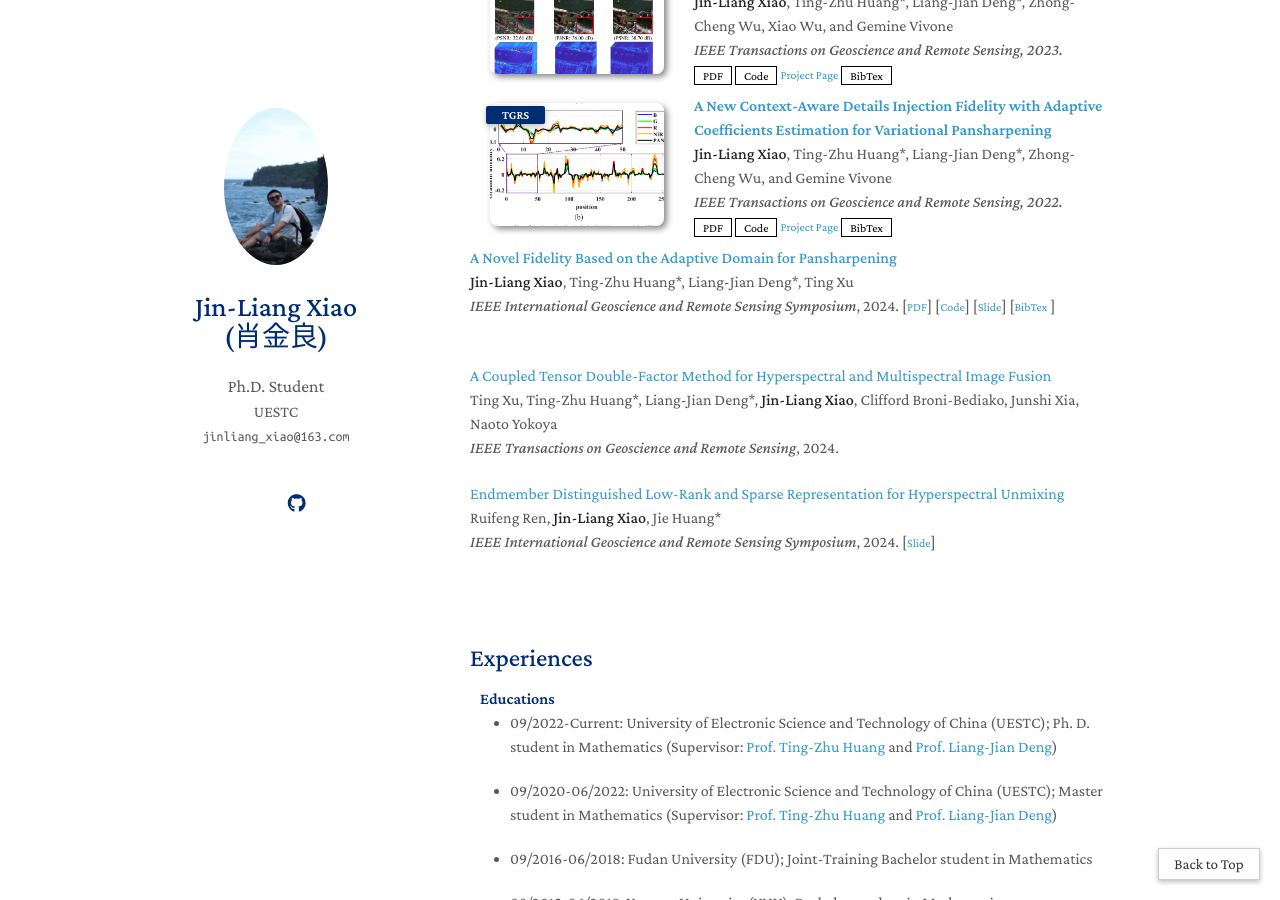
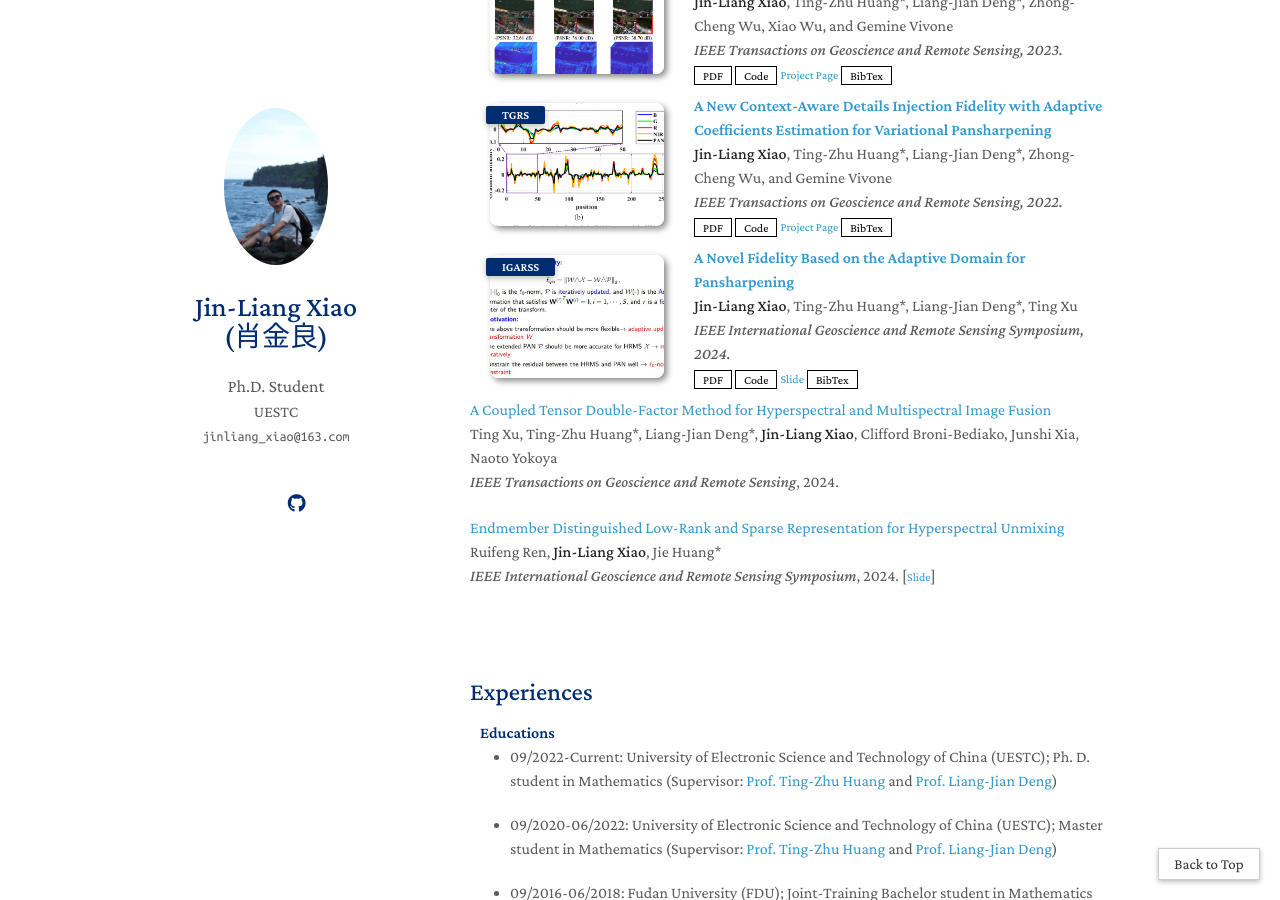
Before and after one commit to Jin-liangXiao/Jin-liangXiao.github.io, a Jekyll site: the page built from index.md, in a window 1280 px wide and 900 px high, scrolled down 1011 px. Built offline with Jekyll 4.4.1, drawn with Linux system fonts in a browser that asks for light colours; nearby versions of some CDN libraries; a style sheet for code colours, icons or effects is not loaded; our own code applies the rules of GitHub Pages for plain Markdown files.

Commit message:
Update publications.md

```diff
--- a/_includes/publications.md
+++ b/_includes/publications.md
@@ -142,6 +142,26 @@
 
 
 
+<li>
+<div class="pub-row">
+  <div class="col-sm-3 abbr" style="position: relative;padding-right: 15px;padding-left: 15px;">
+    <img src="assets/img/igarss24.jpg" width="200px" class="teaser img-fluid z-depth-1" style="width=100;height=30%">
+            <abbr class="badge">IGARSS</abbr>
+  </div>
+  <div class="col-sm-9" style="position: relative;padding-right: 15px;padding-left: 20px;">
+      <div class="title"><a href="https://ieeexplore.ieee.org/abstract/document/10642508">A Novel Fidelity Based on the Adaptive Domain for Pansharpening</a></div>
+      <div class="author"><strong>Jin-Liang Xiao</strong>, Ting-Zhu Huang*, Liang-Jian Deng*, Ting Xu</div>
+      <div class="periodical"><em>IEEE International Geoscience and Remote Sensing Symposium, 2024.</em>
+      </div>
+    <div class="links">
+      <a href="assets/PDF/igarss-24.pdf" class="btn btn-sm z-depth-0" role="button" target="_blank" style="font-size:12px;">PDF</a>
+      <a href="" class="btn btn-sm z-depth-0" role="button" target="_blank" style="font-size:12px;">Code</a>
+      <a href="assets/PDF/pan_igarss.pdf" style="font-size:12px;">Slide</a>
+      <a href="https://dblp.org/rec/conf/igarss/XiaoHDX24.html?view=bibtex" class="btn btn-sm z-depth-0" role="button" target="_blank" style="font-size:12px;">BibTex</a>
+    </div>
+  </div>
+</div>
+</li>
 
 
 
@@ -149,16 +169,6 @@
 
 
 
-  <li>
-    <p><strong><a href="https://ieeexplore.ieee.org/abstract/document/10642508">A Novel Fidelity Based on the Adaptive Domain for Pansharpening</a></strong> <br />
-<strong>Jin-Liang Xiao</strong>, Ting-Zhu Huang*, Liang-Jian Deng*, Ting Xu <br />
-<em>IEEE International Geoscience and Remote Sensing Symposium</em>, 2024.
-      [<a href="assets/PDF/igarss-24.pdf" class="btn btn-sm z-depth-0" role="button" target="_blank" style="font-size:12px;">PDF</a>]
-      [<a href="" class="btn btn-sm z-depth-0" role="button" target="_blank" style="font-size:12px;">Code</a>]
-      [<a href="assets/PDF/pan_igarss.pdf" style="font-size:12px;">Slide</a>]
-      [<a href="" class="btn btn-sm z-depth-0" role="button" target="_blank" style="font-size:12px;">BibTex</a> ]
-      </p>
-  </li>
 
 
   <li>
```
